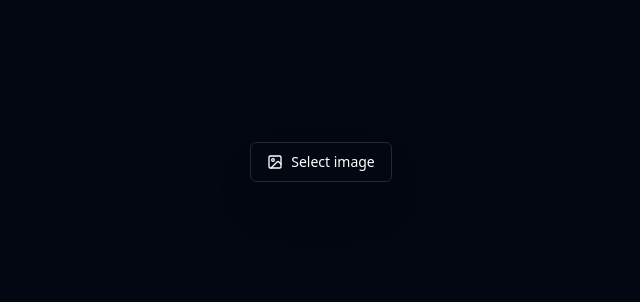
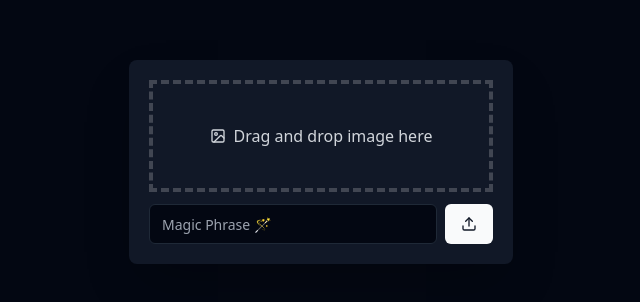
Before and after one commit to vascYT/i.vasc.dev, a Next.js app: page / in a window 1280 px wide. Shown: the part 238-540 px from the top of the page, without its empty margins (319-959 px from the left). Built offline with nearby package versions, Linux system fonts and the light colour scheme.

Commit message:
Improved upload page, add password & webhook 🔒

```diff
--- a/package.json
+++ b/package.json
@@ -11,6 +11,7 @@
   "dependencies": {
     "@aws-sdk/client-s3": "^3.395.0",
     "@radix-ui/react-slot": "^1.0.2",
+    "axios": "^1.4.0",
     "class-variance-authority": "^0.7.0",
     "clsx": "^2.0.0",
     "formidable": "^3.5.0",
--- a/src/lib/utils.ts
+++ b/src/lib/utils.ts
@@ -1,5 +1,6 @@
 import { type ClassValue, clsx } from "clsx";
 import { twMerge } from "tailwind-merge";
+import axios from "axios";
 
 export function cn(...inputs: ClassValue[]) {
   return twMerge(clsx(inputs));
@@ -40,3 +41,27 @@ export function formatSize(bytes: number, si = false, dp = 1) {
 
   return bytes.toFixed(dp) + " " + units[u];
 }
+
+export async function sendDiscordWebhook(fileName: string) {
+  await axios({
+    url: process.env.DISCORD_WEBHOOK_URL || "",
+    method: "POST",
+    headers: {
+      "Content-Type": "application/json",
+    },
+    data: {
+      embeds: [
+        {
+          title: "✨ New image uploaded",
+          description: `${process.env.NEXT_PUBLIC_URL}/${fileName}`,
+          image: {
+            url: `${process.env.NEXT_PUBLIC_S3_URL}/${
+              process.env.BUCKET_KEY_PREFIX || ""
+            }${fileName}`,
+          },
+          color: 5763719, // Green https://gist.github.com/thomasbnt/b6f455e2c7d743b796917fa3c205f812
+        },
+      ],
+    },
+  });
+}
--- a/src/pages/[fileName].tsx
+++ b/src/pages/[fileName].tsx
@@ -19,7 +19,7 @@ export default function FileViewer({ fileObject }: props) {
           <meta property="og:type" content="website" />
           <meta
             property="og:image"
-            content={`${process.env.NEXT_PUBLIC_S3_PUBLIC_URL}/${fileObject.Key}`}
+            content={`${process.env.NEXT_PUBLIC_S3_URL}/${fileObject.Key}`}
           />
           <meta name="twitter:card" content="summary_large_image" />
         </>
@@ -27,7 +27,7 @@ export default function FileViewer({ fileObject }: props) {
       <div className="h-screen w-full flex items-center justify-center">
         <div className="shadow-2xl rounded-lg bg-gray-900 p-5 min-w-[500px]">
           <img
-            src={`${process.env.NEXT_PUBLIC_S3_PUBLIC_URL}/${fileObject.Key}`}
+            src={`${process.env.NEXT_PUBLIC_S3_URL}/${fileObject.Key}`}
             alt="Uploaded image"
             className="rounded-md w-full"
           />
--- a/src/pages/api/upload.ts
+++ b/src/pages/api/upload.ts
@@ -2,7 +2,7 @@ import type { NextApiRequest, NextApiResponse } from "next";
 import formidable from "formidable";
 import fs from "fs/promises";
 import { s3 } from "@/lib/s3";
-import { randomId } from "@/lib/utils";
+import { randomId, sendDiscordWebhook } from "@/lib/utils";
 import { PutObjectCommand } from "@aws-sdk/client-s3";
 
 export const config = {
@@ -20,17 +20,24 @@ export default async function handler(
   const form = formidable({});
   const [fields, files] = await form.parse(req);
 
+  const password = fields["password"].toString();
+  if (!password || password == process.env.PASSWORD) {
+    res.status(400).json({ success: false, error: "Invalid password" });
+    return;
+  }
+
   const file = files.file[0];
   if (
     file.size === 0 ||
     !file.mimetype ||
-    !file.mimetype.startsWith("image/")
+    !file.mimetype.startsWith("image/") ||
+    !file.originalFilename
   ) {
-    res.status(400).json({ err: "Invalid file" });
+    res.status(400).json({ success: false, error: "Invalid file" });
     return;
   }
 
-  const fileName = `${randomId(5)}${file.originalFilename}`;
+  const fileName = `${randomId(5)}.${file.mimetype.split("/").pop()}`;
   const fileData = await fs.readFile(file.filepath);
 
   const command = new PutObjectCommand({
@@ -41,9 +48,11 @@ export default async function handler(
   });
 
   try {
-    const response = await s3.send(command);
+    await s3.send(command);
+    await sendDiscordWebhook(fileName);
     res.status(200).json({ success: true, fileName });
   } catch (e) {
+    console.error(e);
     res.status(500).json({ success: false });
   }
 }
--- a/src/pages/index.tsx
+++ b/src/pages/index.tsx
@@ -1,38 +1,77 @@
 import { Button } from "@/components/ui/button";
 import { useCallback, useRef, useState } from "react";
-import { Image } from "lucide-react";
+import { Image, Loader2, Upload } from "lucide-react";
 import { useDropzone } from "react-dropzone";
+import { Input } from "@/components/ui/input";
 
 export default function Home() {
-  const inputRef = useRef() as React.MutableRefObject<HTMLInputElement>;
-  const [buttonLabel, setButtonLabel] = useState<string>();
+  const [busy, setBusy] = useState(false);
+  const [error, setError] = useState<string>();
+
+  const [file, setFile] = useState<File>();
+  const [passwordInput, setPasswordInput] = useState("");
+
   const onDrop = useCallback(async (files: File[]) => {
     if (!files || files.length == 0) return;
-    setButtonLabel("Uploading...");
+    setFile(files[0]);
+  }, []);
+  const { getRootProps, getInputProps, isDragActive } = useDropzone({ onDrop });
+
+  const upload = async () => {
+    if (!file) {
+      setError("Please select a file.");
+      return;
+    }
+    setBusy(true);
 
     const formData = new FormData();
-    formData.append("file", files[0]);
+    formData.append("file", file);
+    formData.append("password", passwordInput);
 
     const res = await fetch("/api/upload", {
       method: "post",
       body: formData,
     });
-    location.href = `/${(await res.json()).fileName}`;
-  }, []);
-
-  const { getRootProps, getInputProps, isDragActive } = useDropzone({ onDrop });
+    const json = await res.json();
+    if (json.success) {
+      location.href = `/${json.fileName}`;
+    } else {
+      setBusy(false);
+      setError(json.error);
+    }
+  };
 
   return (
-    <div
-      className="h-screen w-full flex items-center justify-center"
-      {...getRootProps()}
-    >
-      <div className="shadow-2xl rounded-lg">
-        <Button variant="outline" onClick={() => inputRef?.current.click()}>
+    <div className="h-screen w-full flex items-center justify-center">
+      <div className="shadow-2xl rounded-lg bg-gray-900 p-5 mx-2 w-full md:w-96">
+        <div
+          className="flex items-center justify-center text-gray-300 h-28 border-4 border-dashed border-white/20"
+          {...getRootProps()}
+        >
           <Image className="mr-2 h-4 w-4" />{" "}
-          {isDragActive ? "Drop to upload" : buttonLabel || "Select image"}
-        </Button>
-        <input {...getInputProps()} ref={inputRef}></input>
+          <p>
+            {isDragActive
+              ? "Drop image here"
+              : file?.name || "Drag and drop image here"}
+          </p>
+          <input {...getInputProps()} />
+        </div>
+        <div className="flex items-center justify-center space-x-2 mt-3">
+          <Input
+            value={passwordInput}
+            onChange={(e) => setPasswordInput(e.target.value)}
+            type="password"
+            placeholder="Magic Phrase 🪄"
+          />
+          <Button onClick={upload}>
+            {busy ? (
+              <Loader2 className="h-4 w-4 animate-spin" />
+            ) : (
+              <Upload className="h-4 w-4" />
+            )}
+          </Button>
+        </div>
+        {error && <p className="text-red-500 text-center mt-3">{error}</p>}
       </div>
     </div>
   );
```
Also changed, not shown: 1 other file (tests, documents, lock files or other folders).
